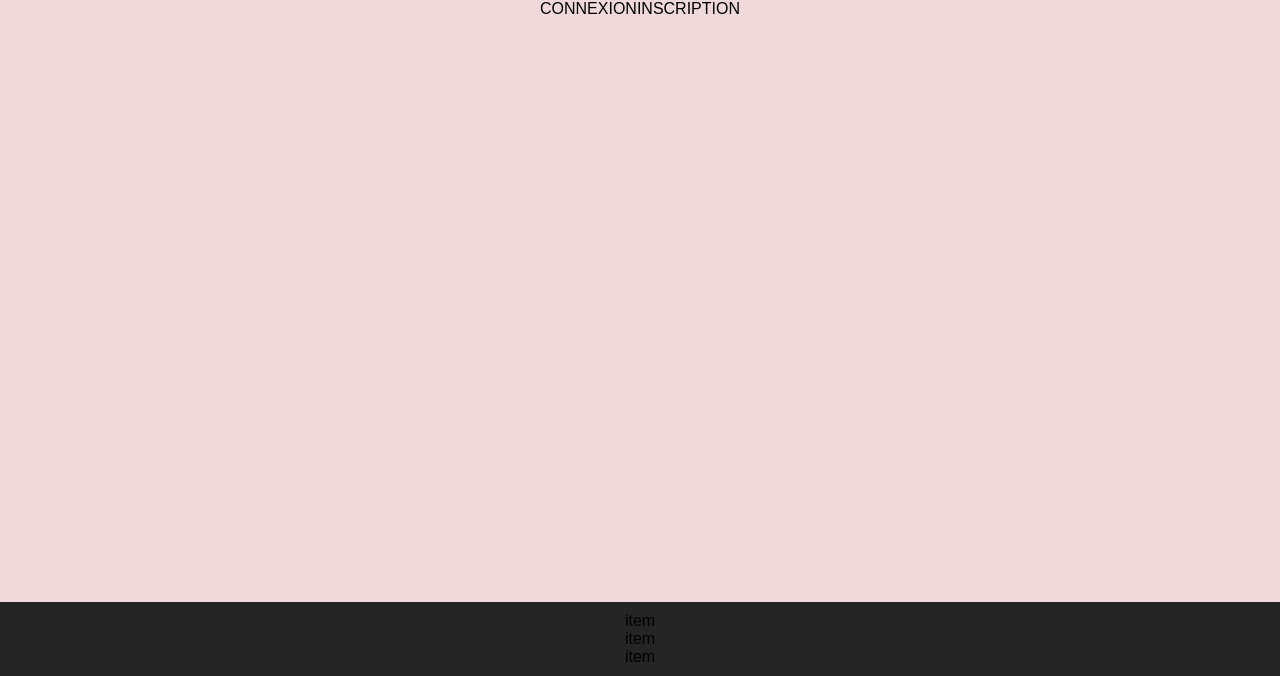
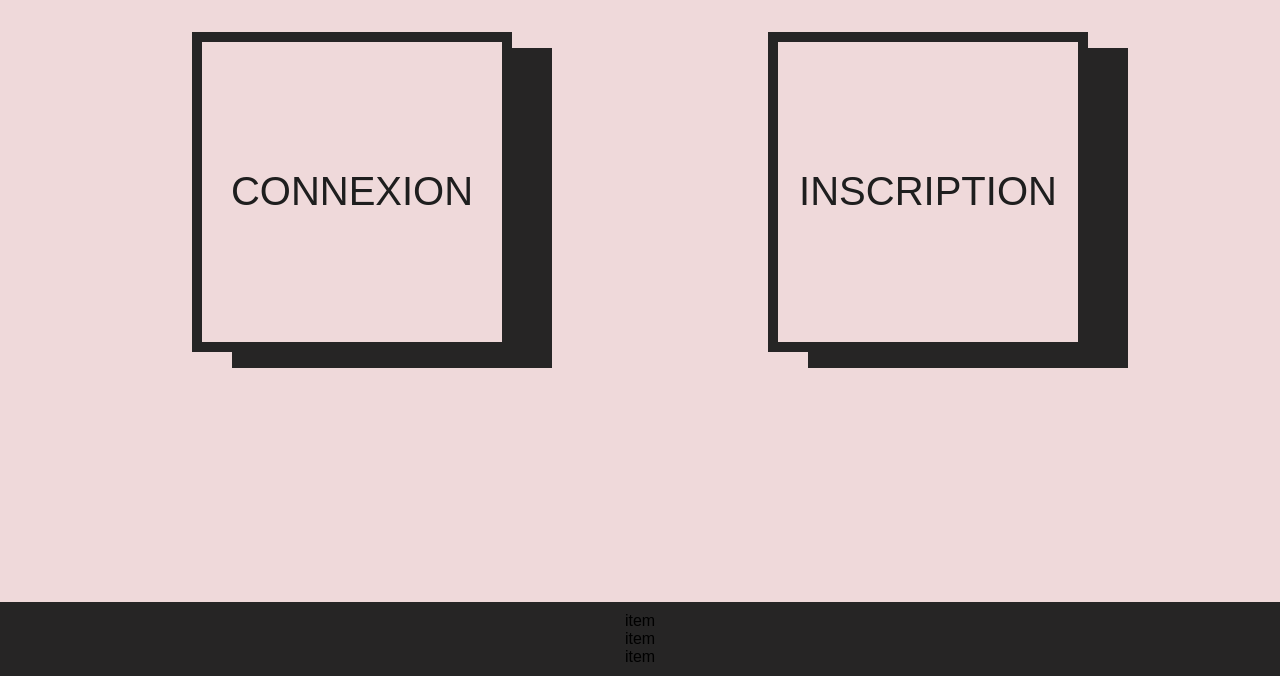
Before and after one commit to Rekuiem84/socknnect, a PHP site: page / in a window 1280 px wide. Shown: the part 124-800 px from the top of the page. Run offline with PHP 8.4, Linux system fonts and the light colour scheme.

Commit message:
ajout home-card

```diff
--- /dev/null
+++ b/assets/sass/home-card.scss
@@ -0,0 +1,40 @@
+.main-card {
+    margin-top: 2rem;
+    display: flex;
+    justify-content: center;
+    align-items: center;
+    gap: 16rem;
+    .card-connexion {
+        display: flex;
+        justify-content: center;
+        align-items: center;
+        width: 20rem;
+        height: 20rem;
+        border: 10px solid $bg-footer;
+        box-shadow: 2.5rem 1rem 0 $bg-footer;
+        a {
+            color: $main-font-color;
+            font-size: 2.5rem;
+            text-transform: uppercase;
+            list-style: none;
+            text-decoration: none;
+        }
+    }
+    .card-inscription {
+        display: flex;
+        justify-content: center;
+        align-items: center;
+        width: 20rem;
+        height: 20rem;
+        border: 10px solid $bg-footer;
+        box-shadow: 2.5rem 1rem 0 $bg-footer;
+        a {
+            color: $main-font-color;
+            font-size: 2.5rem;
+            text-transform: uppercase;
+            list-style: none;
+            list-style: none;
+            text-decoration: none;
+        }
+    }
+}
--- a/assets/sass/main.scss
+++ /dev/null
@@ -1,5 +0,0 @@
-.main-card {
-    display: flex;
-    justify-content: center;
-    align-items: center;
-}
--- a/assets/sass/style.scss
+++ b/assets/sass/style.scss
@@ -1,11 +1,13 @@
 $bg-color: #efd9da;
 $bg-footer: #262525;
+$main-font-color: #1e1e1e;
+
 $accent-color-1: #fdeddd;
 $accent-color-2: #f3e7e7;
 $font-stack: Arial, sans-serif;
 
 @import "header";
-@import "main";
+@import "home-card";
 @import "footer";
 
 *,
--- a/assets/style/style.css
+++ b/assets/style/style.css
@@ -10,9 +10,44 @@ nav img {
 }
 
 .main-card {
+  margin-top: 2rem;
   display: flex;
   justify-content: center;
   align-items: center;
+  gap: 16rem;
+}
+.main-card .card-connexion {
+  display: flex;
+  justify-content: center;
+  align-items: center;
+  width: 20rem;
+  height: 20rem;
+  border: 10px solid #262525;
+  box-shadow: 2.5rem 1rem 0 #262525;
+}
+.main-card .card-connexion a {
+  color: #1e1e1e;
+  font-size: 2.5rem;
+  text-transform: uppercase;
+  list-style: none;
+  text-decoration: none;
+}
+.main-card .card-inscription {
+  display: flex;
+  justify-content: center;
+  align-items: center;
+  width: 20rem;
+  height: 20rem;
+  border: 10px solid #262525;
+  box-shadow: 2.5rem 1rem 0 #262525;
+}
+.main-card .card-inscription a {
+  color: #1e1e1e;
+  font-size: 2.5rem;
+  text-transform: uppercase;
+  list-style: none;
+  list-style: none;
+  text-decoration: none;
 }
 
 footer {
--- /dev/null
+++ b/include/home-card.php
@@ -0,0 +1,8 @@
+<div class="main-card">
+    <div class="card-connexion" href="/socknnect/pages/login">
+        <a href="/socknnect/pages/login">Connexion</a>
+    </div>
+    <div class="card-inscription">
+        <a href="/socknnect/pages/signin">Inscription</a>
+    </div>
+</div>
--- a/include/main.php
+++ /dev/null
@@ -1,4 +0,0 @@
-<div class="main-card">
-    <div class="card-connexion">CONNEXION</div>
-    <div class="card-inscription">INSCRIPTION</div>
-</div>
--- a/index.php
+++ b/index.php
@@ -18,7 +18,7 @@
   include "./include/header.php"
   ?>
   <?php
-  include "./include/main.php"
+  include "./include/home-card.php"
   ?>
   <?php
   include "./include/footer.php"
```
Also changed, not shown: 1 other file. Lines whose indentation alone changed are shown as unchanged.
